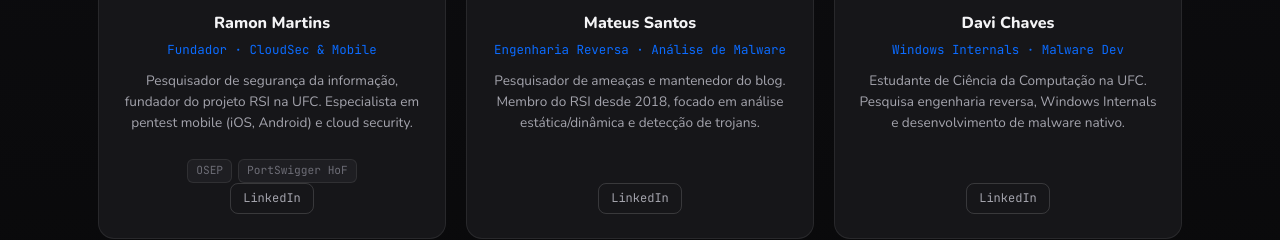
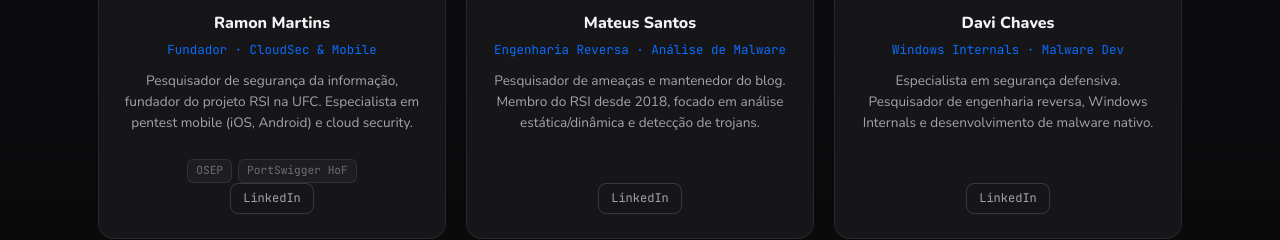
Before and after one commit to RSI-UFC/blog, a plain HTML site: page authors/index.html in a window 1280 px wide. Shown: the part 273-513 px from the top of the page. Drawn offline with nearby package versions, Linux system fonts and the light colour scheme.

Commit message:
fix: update Davi Chaves bio
Co-Authored-By: Claude Sonnet 4.6 <noreply@anthropic.com>

```diff
--- a/authors/index.html
+++ b/authors/index.html
@@ -87,7 +87,7 @@
 				<img class="author-card__avatar" src="images/DaviChaves.jpg" alt="Davi Chaves">
 				<div class="author-card__name">Davi Chaves</div>
 				<div class="author-card__role">Windows Internals · Malware Dev</div>
-				<p class="author-card__bio">Estudante de Ciência da Computação na UFC. Pesquisa engenharia reversa, Windows Internals e desenvolvimento de malware nativo.</p>
+				<p class="author-card__bio">Especialista em segurança defensiva. Pesquisador de engenharia reversa, Windows Internals e desenvolvimento de malware nativo.</p>
 				<div class="author-card__links">
 					<a class="author-card__link" href="https://www.linkedin.com/in/davi-chaves-pinheiro" target="_blank" rel="noopener">LinkedIn</a>
 				</div>
```
